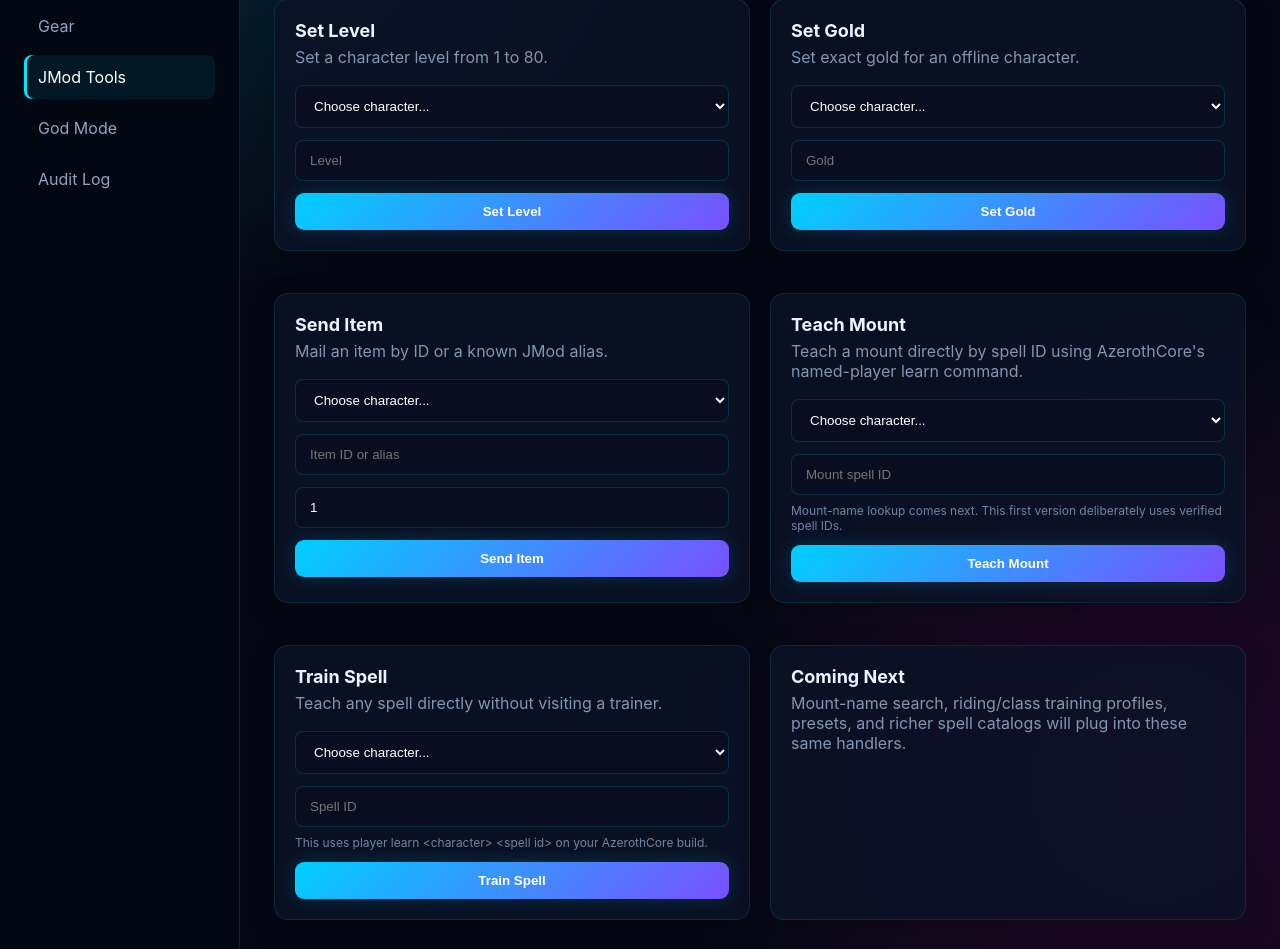
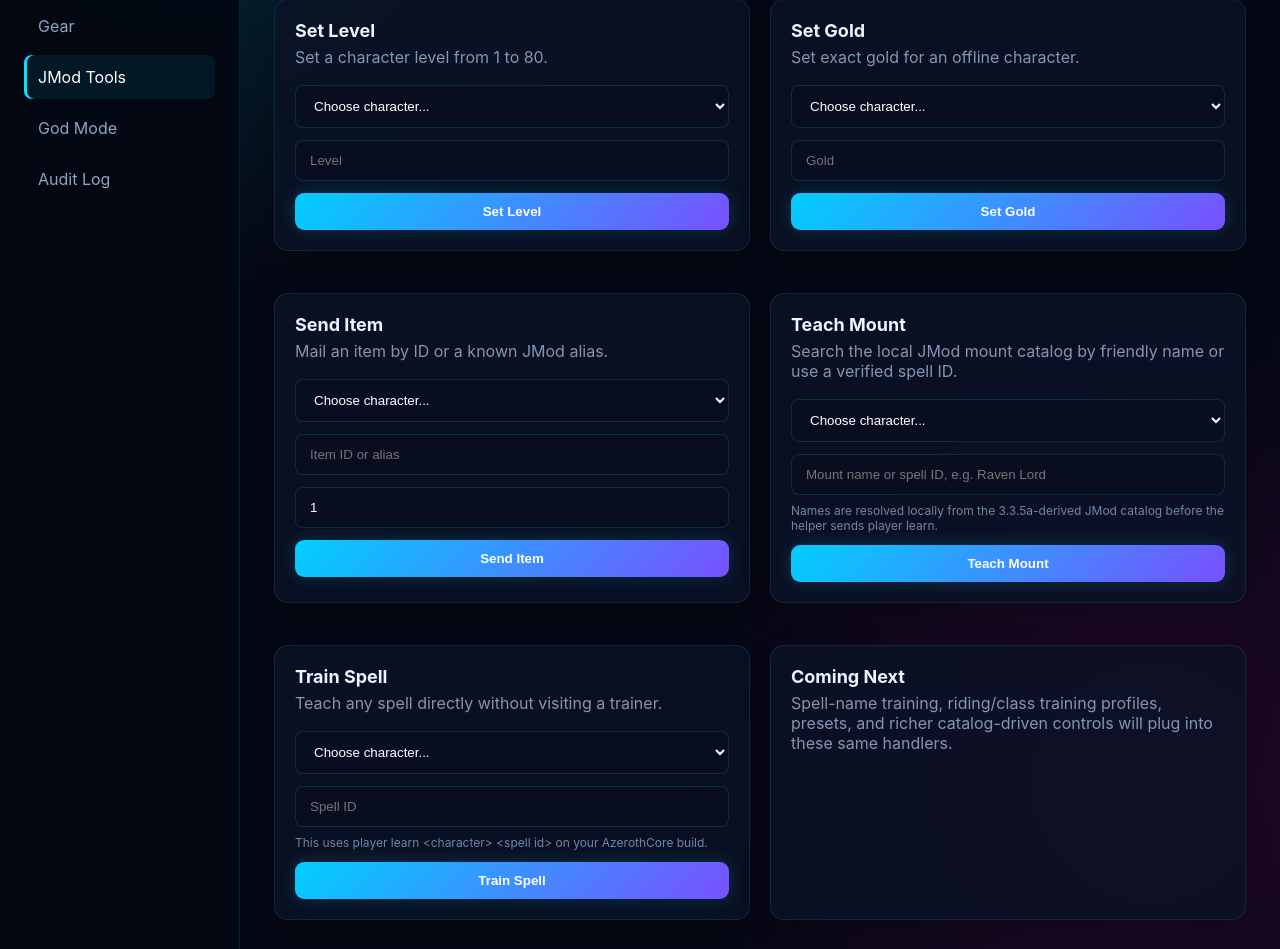
Before and after one commit to J3ST3L2/JMod-WoW, a Python web app: template admin/web/app/templates/jmod_tools.html in a window 1280 px wide. Shown: the part 314-1263 px from the top of the page. Run offline with Jinja, Linux system fonts and the light colour scheme; the template is opened without the code that fills it, so the values that code supplies are empty.

Commit message:
Add friendly mount search to JMod tools

```diff
--- a/admin/web/app/templates/jmod_tools.html
+++ b/admin/web/app/templates/jmod_tools.html
@@ -113,15 +113,18 @@
 
             <section class="panel tool-card">
                 <h2>Teach Mount</h2>
-                <p>Teach a mount directly by spell ID using AzerothCore's named-player learn command.</p>
+                <p>Search the local JMod mount catalog by friendly name or use a verified spell ID.</p>
                 <form method="post" action="/jmod-tools">
                     <input type="hidden" name="command" value="mount">
                     <select name="character" required>
                         <option value="">Choose character...</option>
                         {% for c in characters %}<option value="{{ c.name }}">{{ c.name }}</option>{% endfor %}
                     </select>
-                    <input name="value" type="number" min="1" placeholder="Mount spell ID" required>
-                    <div class="hint">Mount-name lookup comes next. This first version deliberately uses verified spell IDs.</div>
+                    <input name="value" list="mount-options" placeholder="Mount name or spell ID, e.g. Raven Lord" autocomplete="off" required>
+                    <datalist id="mount-options">
+                        {% for m in mounts %}<option value="{{ m.name }}">Spell {{ m.game_id }}</option>{% endfor %}
+                    </datalist>
+                    <div class="hint">Names are resolved locally from the 3.3.5a-derived JMod catalog before the helper sends player learn.</div>
                     <button class="primary-button" type="submit">Teach Mount</button>
                 </form>
             </section>
@@ -143,7 +146,7 @@
 
             <section class="panel tool-card">
                 <h2>Coming Next</h2>
-                <p>Mount-name search, riding/class training profiles, presets, and richer spell catalogs will plug into these same handlers.</p>
+                <p>Spell-name training, riding/class training profiles, presets, and richer catalog-driven controls will plug into these same handlers.</p>
             </section>
         </div>
     </main>
```
